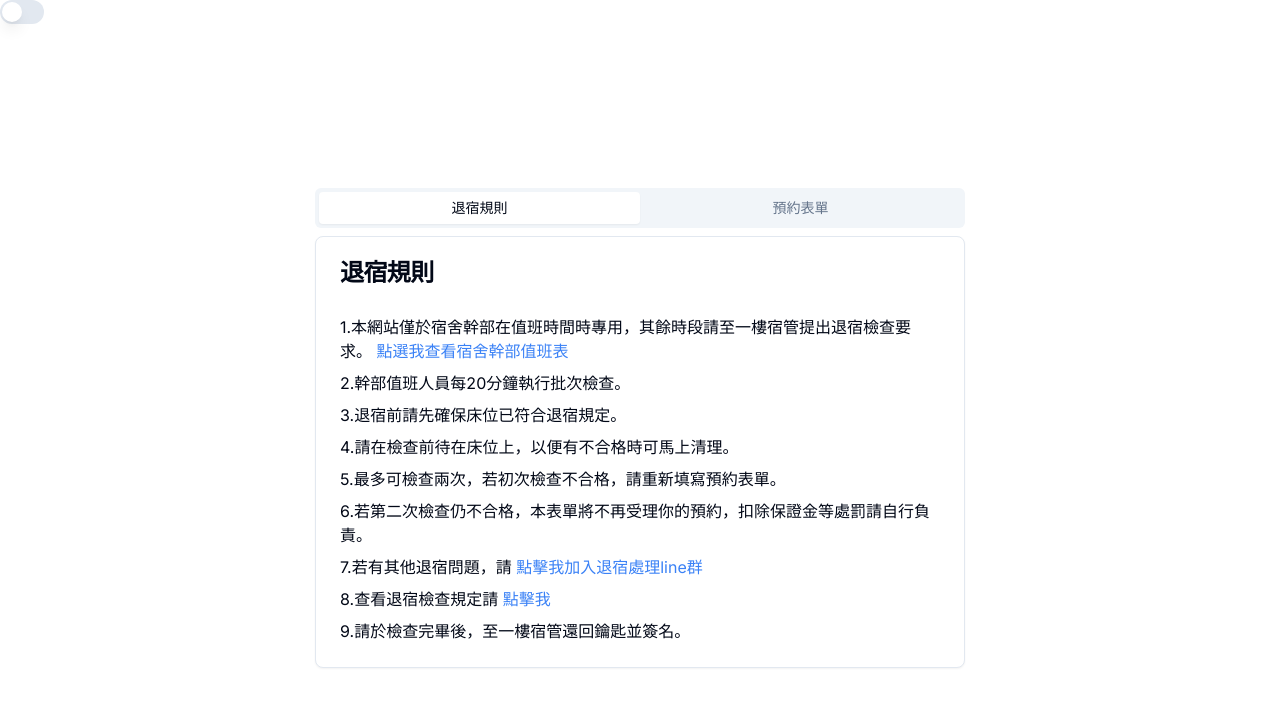
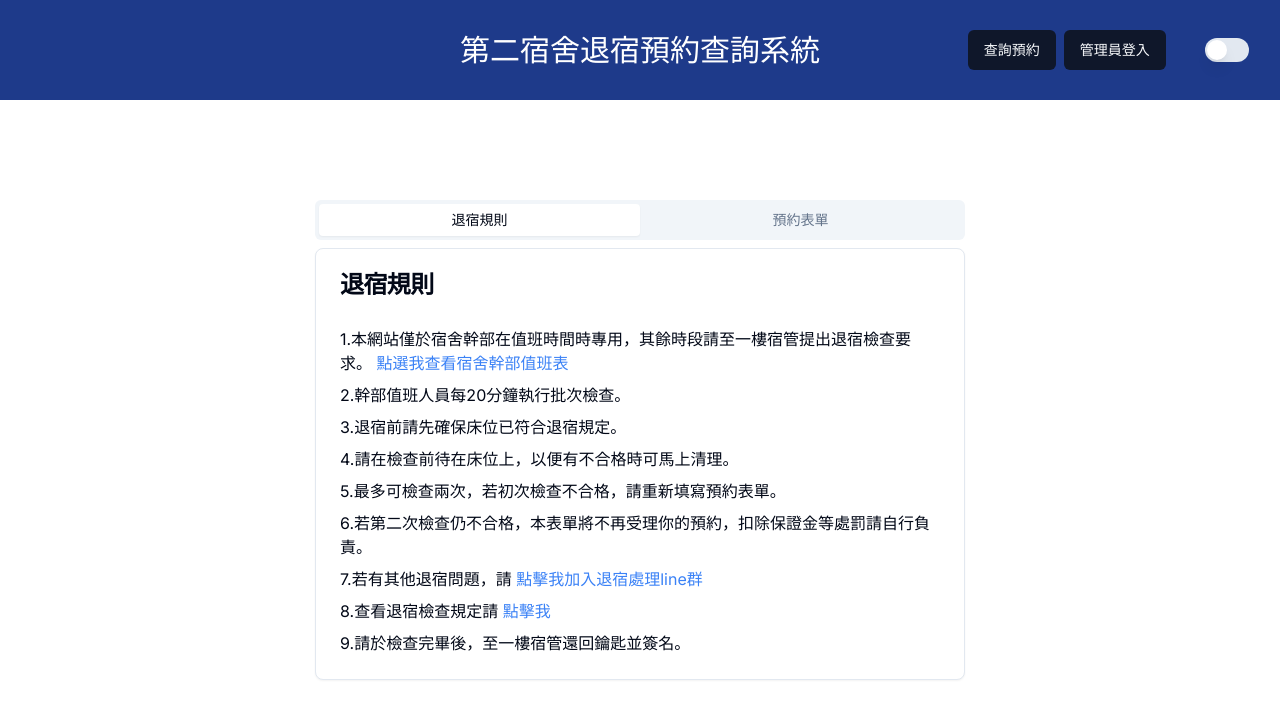
Before and after one commit to viiccwen/dorm-reservation-system, a Next.js app in the folder frontend/: page / in a window 1280 px wide. Shown: the top 718 px of the page. Built offline with nearby package versions, Linux system fonts and the light colour scheme.

Commit message:
feat: create nav-bar

```diff
--- a/frontend/src/app/page.tsx
+++ b/frontend/src/app/page.tsx
@@ -1,4 +1,5 @@
 import HomepageTabs from "@/components/customs/homepage-tabs";
+import NavBar from "@/components/customs/nav-bar";
 import ThemeSwitch from "@/components/customs/theme-switch";
 import { Toaster, toast } from "sonner";
 
@@ -6,8 +7,8 @@ export default function Home() {
   return (
     <>
       <Toaster richColors />
-      <ThemeSwitch />
-      <div className="h-screen flex justify-center items-center">
+      <NavBar />
+      <div className="h-screen flex justify-center pt-[200px]">
         <HomepageTabs />
       </div>
     </>
--- a/frontend/src/components/customs/nav-bar.tsx
+++ b/frontend/src/components/customs/nav-bar.tsx
@@ -1,10 +1,28 @@
-
+import Link from "next/link";
+import { Button } from "../ui/button";
+import ThemeSwitch from "./theme-switch";
 
 const NavBar = () => {
-    return (
-        <>
-        </>
-    )
-}
+  return (
+    <>
+      <div className="fixed">
+        <div className="grid grid-cols-12 w-screen bg-blue-900">
+          <div className="text-white text-3xl col-start-5 col-span-4 flex justify-center items-center h-full">
+            第二宿舍退宿預約查詢系統
+          </div>
+          <div className="col-start-10 col-span-2 flex my-[30px] justify-center gap-2">
+            <Button>
+              <Link href="/search">查詢預約</Link>
+            </Button>
+            <Button><Link href="/admin-login">管理員登入</Link></Button>
+          </div>
+          <div className="m-[30px] flex items-center justify-center">
+            <ThemeSwitch />
+          </div>
+        </div>
+      </div>
+    </>
+  );
+};
 
 export default NavBar;
```
